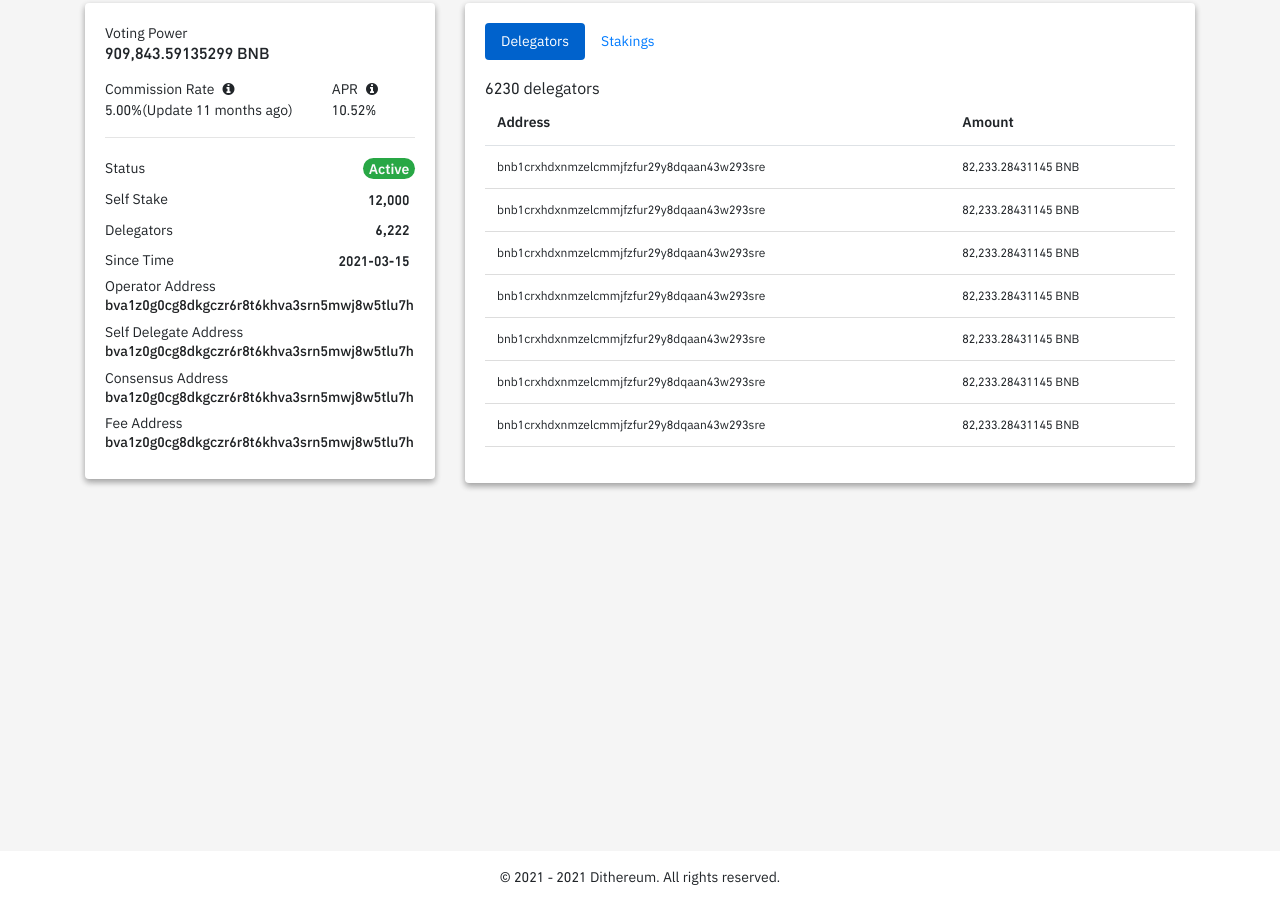
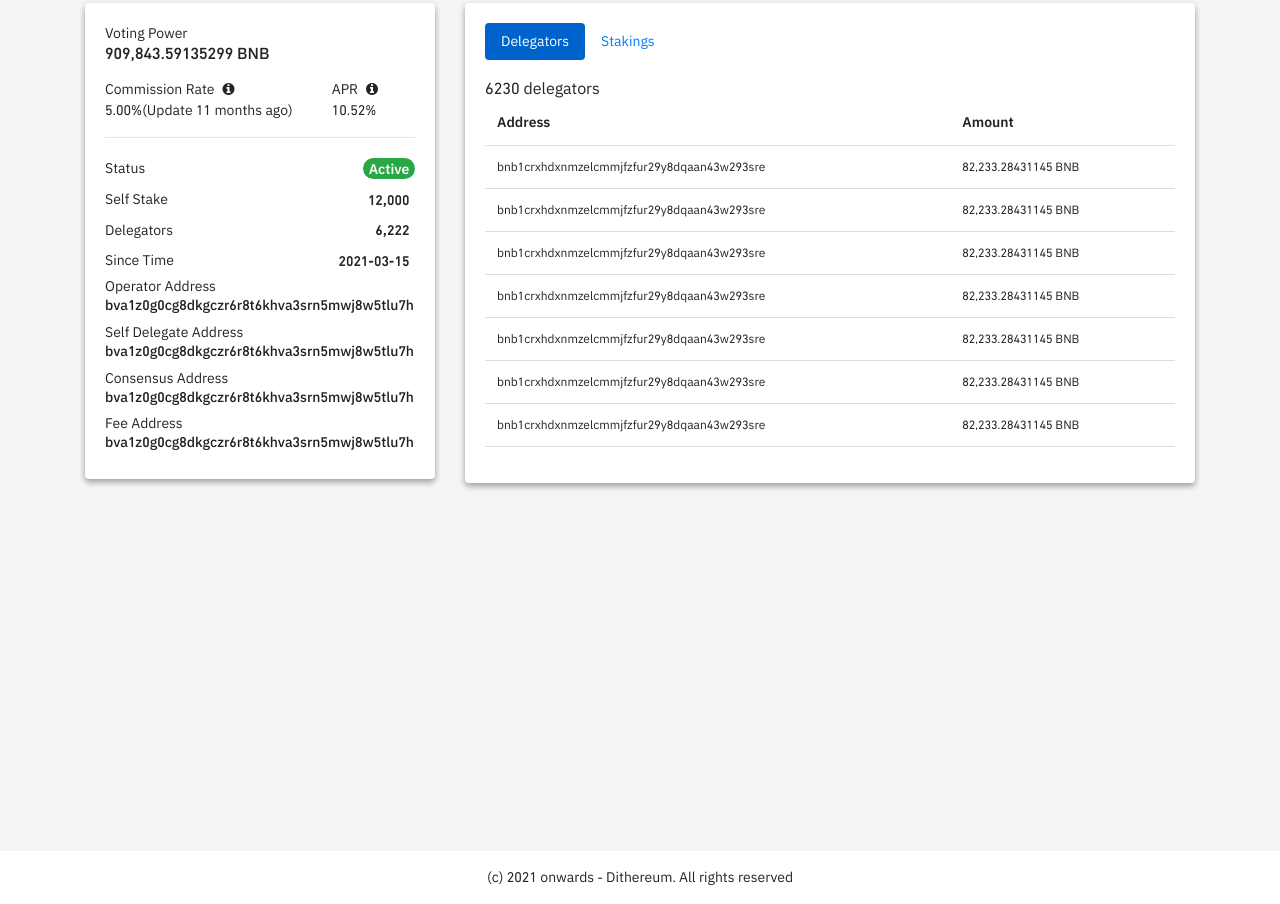
Before and after one commit to Dithereum/staking, a plain HTML site: page delegate.html in a window 1280 px wide. Shown: the part 261-1165 px from the top of the page. Drawn offline with Linux system fonts and the light colour scheme.

Commit message:
footer updated

```diff
--- a/delegate.html
+++ b/delegate.html
@@ -264,7 +264,7 @@
       <div class="container">
       <div class="row">
         <div class="col-md-12 text-center">
-          <p class="m-0">© 2021 - 2021 Dithereum. All rights reserved.</p>
+          <p class="m-0">(c) 2021 onwards - Dithereum. All rights reserved</p>
         </div>
       </div>
       </div>
```
Also changed, not shown: index.html (+1 -1 lines).
